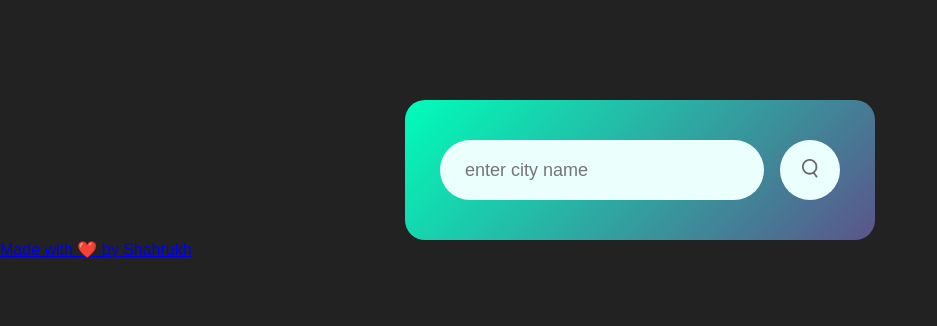
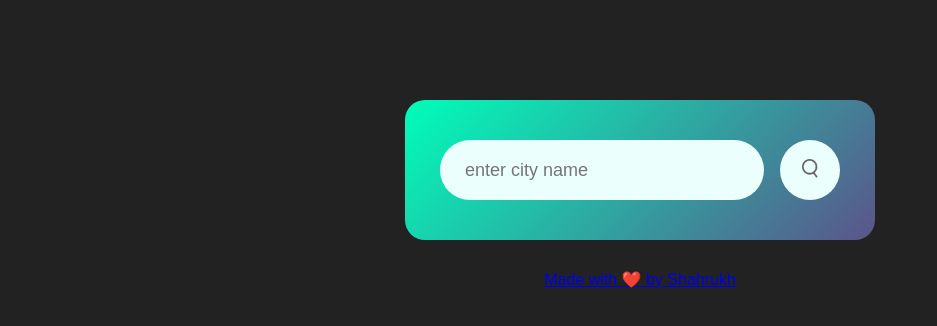
Before and after one commit to ShahrukhJ/WeatherApp, a plain HTML site: page index.html in a window 1280 px wide. Shown: the whole page, without its empty margins (0-937 px from the left). Drawn offline with Linux system fonts and the light colour scheme.

Commit message:
Update style.css
css for newly added credit section

```diff
--- a/style.css
+++ b/style.css
@@ -104,3 +104,8 @@ body{
     margin-top: 10px;
     display: none;
 }
+.footer{
+    text-align: center;
+    padding: 30px;
+    color: lightgray;
+}
```
